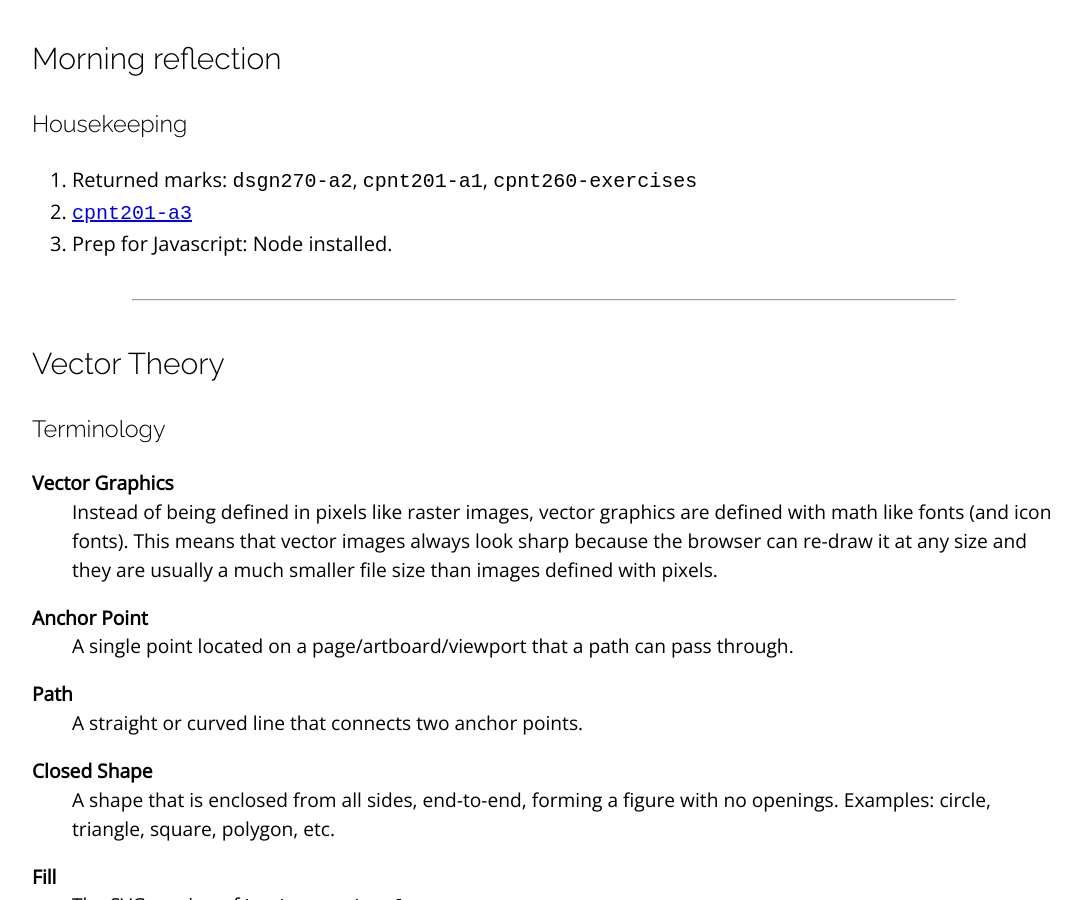
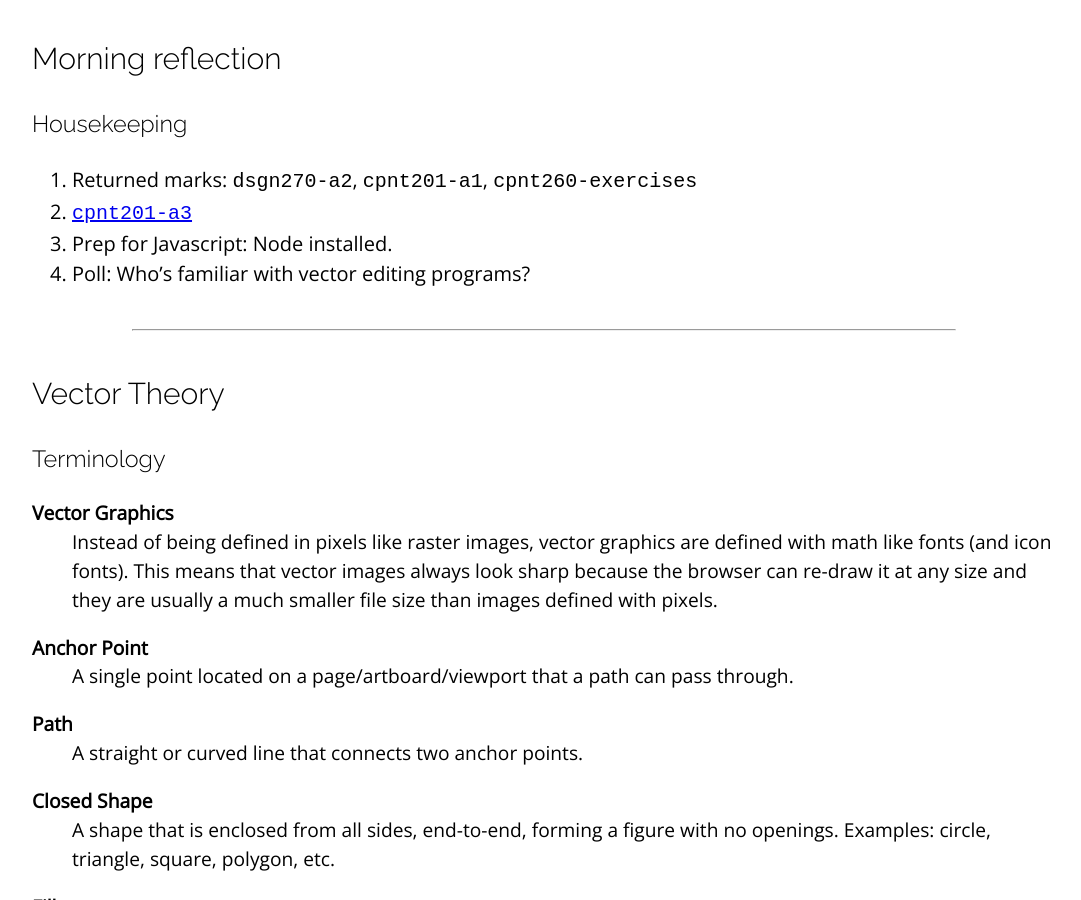
Before and after one commit to sait-wbdv/winter-2021, a Jekyll site: the page built from _posts/2021-02-08-vector-editors.md, in a window 1280 px wide and 900 px high, scrolled down 1087 px. Shown: the whole window, without its empty margins (96-1177 px from the left). Built offline with Jekyll 4.4.1, drawn with Linux system fonts in a browser that asks for light colours; nearby versions of some CDN libraries.

Commit message:
added poll

```diff
--- a/_posts/2021-02-08-vector-editors.md
+++ b/_posts/2021-02-08-vector-editors.md
@@ -27,6 +27,7 @@ categories: cpnt201
 1. Returned marks: `dsgn270-a2`, `cpnt201-a1`, `cpnt260-exercises`
 2. [`cpnt201-a3`](https://github.com/sait-wbdv/assessments/tree/master/cpnt201/assignment-3)
 3. Prep for Javascript: Node installed.
+4. Poll: Who's familiar with vector editing programs?
 
 ---
 
```
